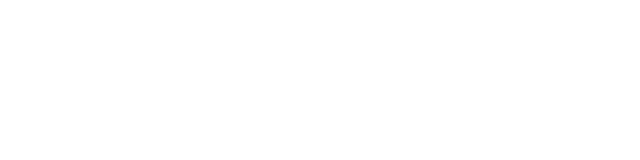
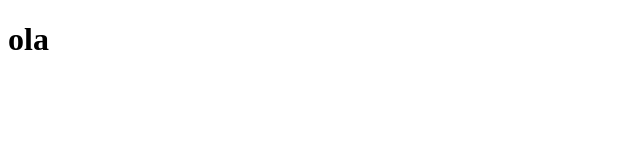
Before and after one commit to sbm-waltersouza/padawan-angular-02, an Angular app in the folder gatitobook/: page / in a window 1280 px wide. Shown: the top 160 px of the page, without its empty margins (0-640 px from the left). Built offline with nearby package versions, Linux system fonts and the light colour scheme.

Commit message:
estrutura inicial

```diff
--- a/gatitobook/src/app/app.component.html
+++ b/gatitobook/src/app/app.component.html
@@ -0,0 +1 @@
+<h1>ola</h1>
```
